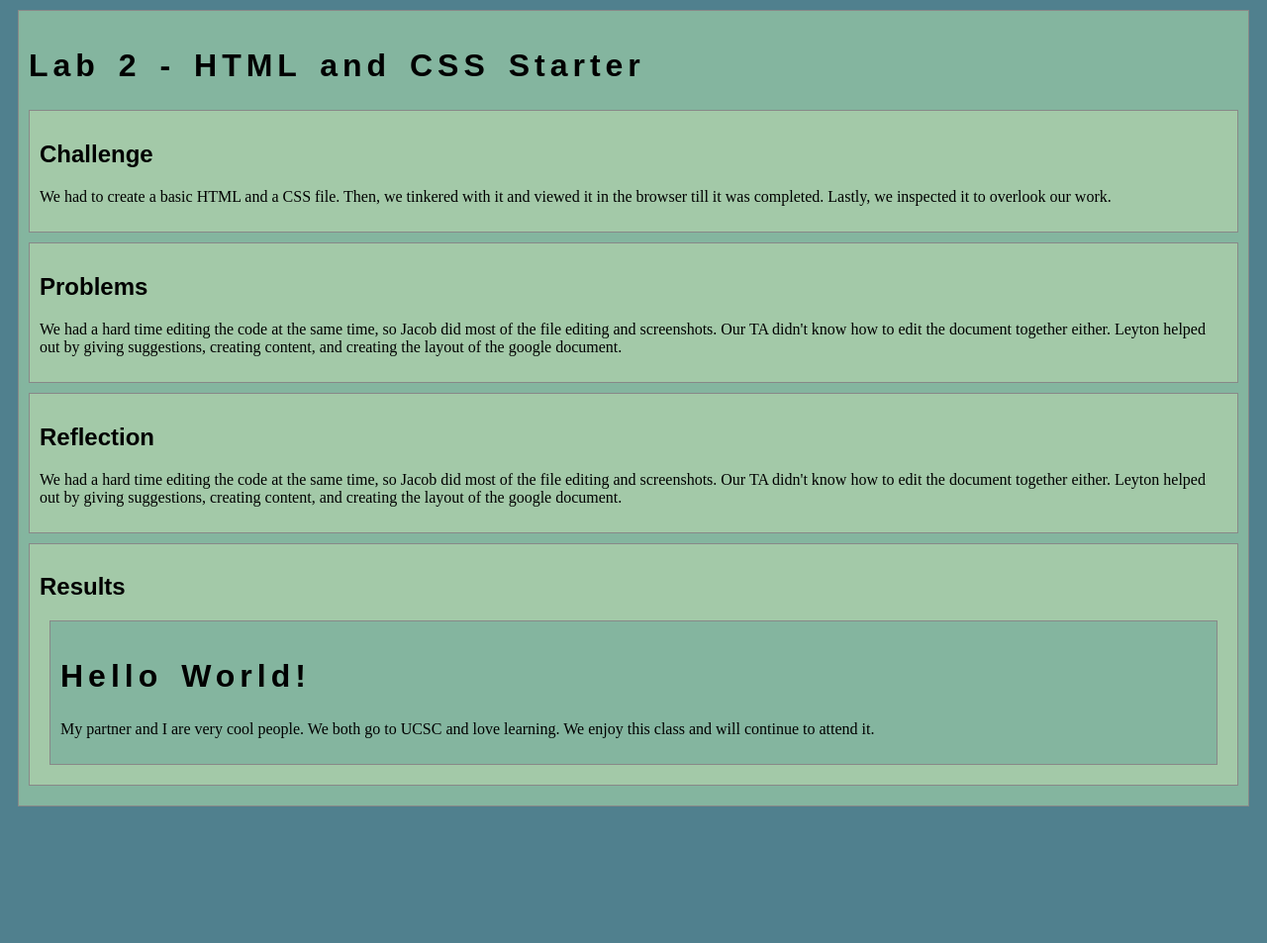
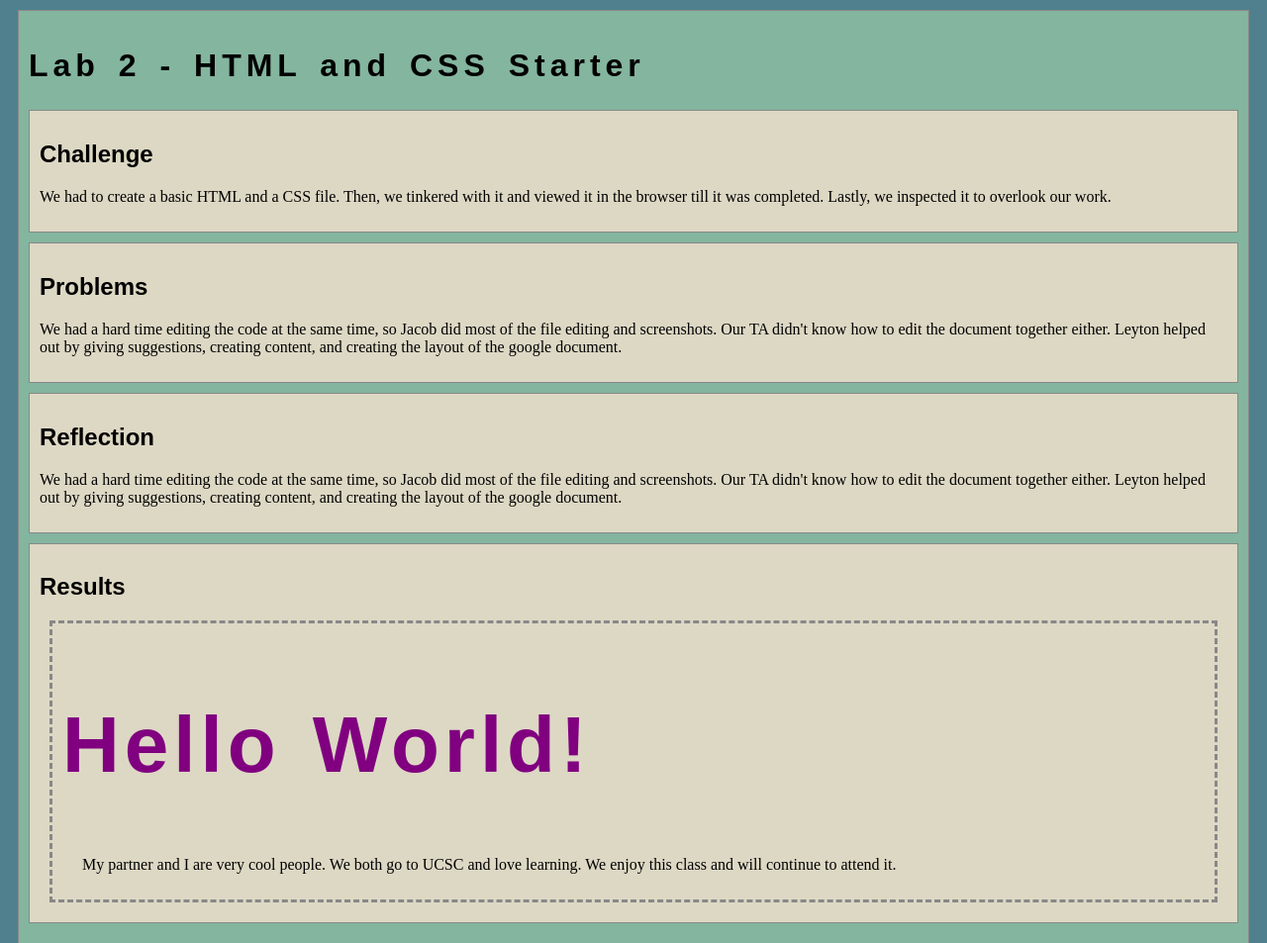
Before and after one commit to jaabarri/Lab2, a plain HTML site: page index.html in a window 1280 px wide. Shown: the top 953 px of the page at 99% size. Before the commit the page ends 825 px from the top, so only its background shows below. Drawn offline with nearby package versions, Linux system fonts and the light colour scheme; files that its build step writes are made by us from their sources; a script that the page names is missing.

Commit message:
Update lab.css

```diff
--- a/lab.css
+++ b/lab.css
@@ -1,36 +1,24 @@
-/* we can use a single css file to style all the files in our wwebsite */
-
-/* you can pick your own background colors, text colors, and fonts */
-
-/* we can select an html element tag, in this case "body" will apply to the whole document */
-body {
-  background-color: #50808E;
-}
-
-/* we can have rules apply to multiple elements at the same time with commas */
-h1,h2,h3 {
-  font-family: sans-serif;
-}
-
-/* and we can have rules that overlap other rules, both take effect */
-h1 {
-  letter-spacing: 5px;
-  word-spacing: 5px;
-  font-size: 200%;
-}
-
-/* the hashtag in a CSS selector selects an element by id, e.g., id="content" */
-#content {
-  margin: 10px;
-  padding: 10px;
-  border: solid 1px #888;
-  background-color: #84B59F;
-}
+/* Here we can set styles for this lab page that we don't want to effect others pages */
 
 /* the period in a CSS selector selects an element by class, e.g., class="minor-section" */
 .minor-section {
   padding: 10px;
   margin-bottom: 10px;
   border: solid 1px #888;
-  background-color: #A3C9A8;
+  background-color: #DDD8C4;
 }
+
+.minor-section h1 {
+  font-size: 500%;
+  color: purple;
+}
+
+.minor-section.code p{
+  text-indent: 20px;
+}
+
+.minor-section.code #content {
+  background-color: #DDD8C4;
+  border: dashed 3px #888;
+
+}
```
